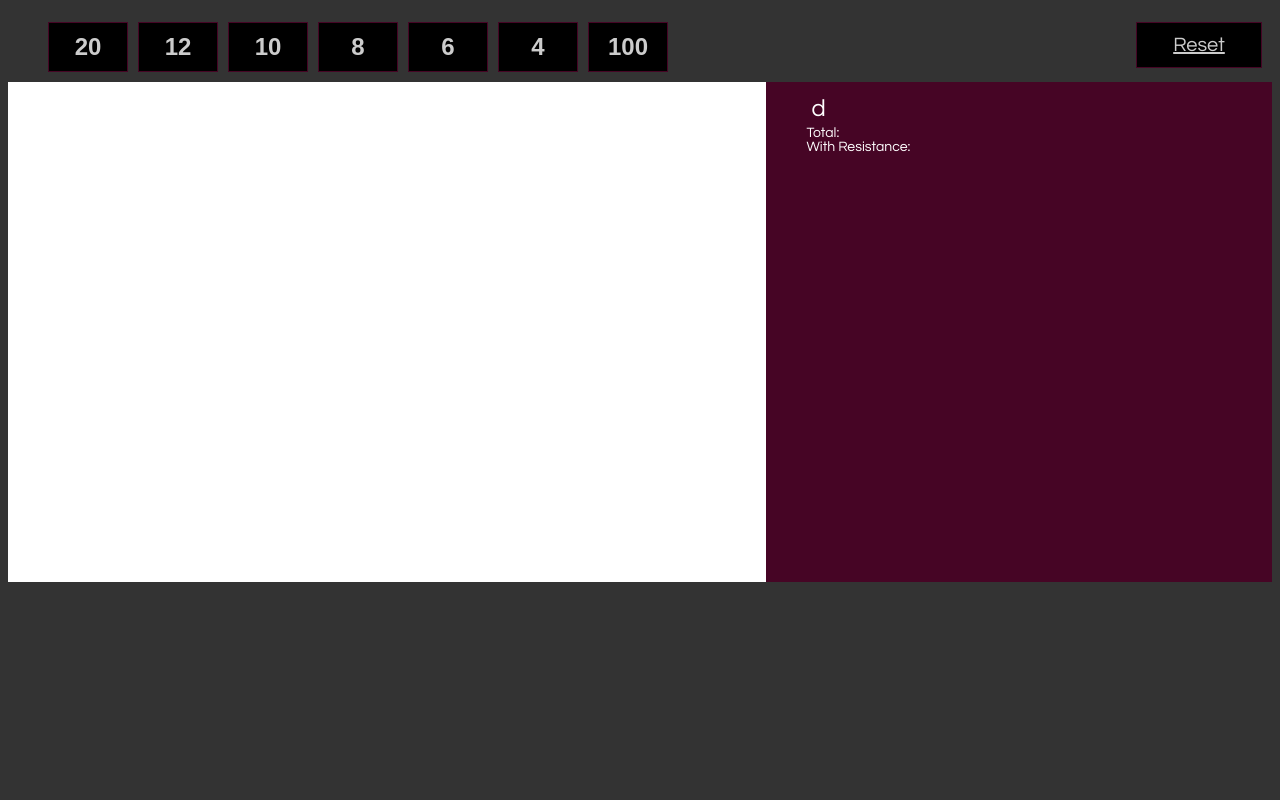
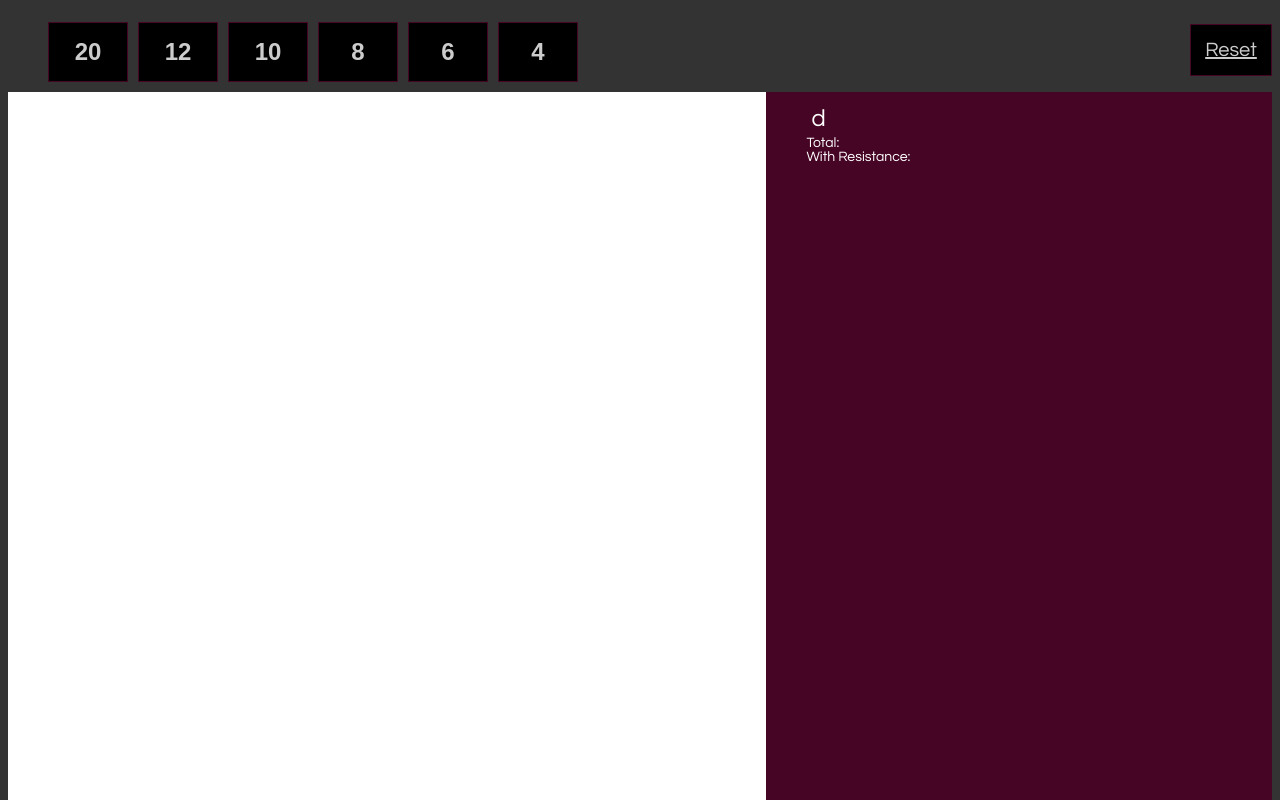
Before and after one commit to danfpearce/iforgotmydice, a React app: page / in a window 1280 px wide. Shown: the top 800 px of the page. Built offline with nearby package versions, Linux system fonts and the light colour scheme.

Commit message:
good state for layout

```diff
--- a/src/index.css
+++ b/src/index.css
@@ -9,15 +9,17 @@ body {
   .nav-left {
     /* text-align: center; */
     /* position: center; */
+    /* border: 1px solid orange; */
     width: 75%;
     float: left;
   }
 
   .nav-right {
+    /* border: 1px solid orangered; */
     /* text-align: center; */
     /* position: center; */
     float: right;
-    width: 20%;
+    width: 25%;
   }
 
   li {
@@ -28,7 +30,7 @@ body {
     background-color: black;
     border: 1px solid rgb(70, 5, 37);
     color: #ccc;
-    margin-right: 10px;
+    margin-right: 0px;
     margin-bottom: 10px;
     padding-bottom: 50px;
     text-align: center;
@@ -39,16 +41,20 @@ body {
     font-weight: bold;
     float: left;
     width: 80px;
-    padding: 10px;
+    padding: 15px;
+    margin-right: 10px;
   }
 
   .reset_btn {
     float: right;
-    width: 100px;
+    width: 60px;
     font-weight: normal;
     font-size: 1.25rem;
-    margin-top: 14px;
-    padding: 12px;
+    margin-top: 16px;
+    padding-top: 15px;
+    padding-bottom: 15px;
+    padding-right: 10px;
+    padding-left: 10px;
   }
 
   .clearfix {
@@ -59,7 +65,7 @@ body {
     float: left;
     background-color: white;
     color: black;
-    height: 500px;
+    height: 1500px;
     font-size: 2rem;
     width: 60%;
   }
@@ -73,7 +79,7 @@ body {
   .stats {
     float: right;
     width: 40%;
-    height: 500px;
+    height: 1500px;
     background-color: rgb(70, 5, 37);
     color: white;
   }
--- a/src/index.js
+++ b/src/index.js
@@ -72,7 +72,7 @@ class Screen extends React.Component {
       //status = 'Random number:' + rand;
     //}
     // what dice can they roll?
-    let dice_arr = [20,12,10,8,6,4,100];
+    let dice_arr = [20,12,10,8,6,4];
 
     return (
       <div className="screen">
@@ -102,7 +102,7 @@ class Screen extends React.Component {
           {this.state.dice_type === 20 && this.state.rolls === 2 &&
             <li>With Advantage: {this.state.high}</li>
           }
-          {this.state.dice_type === 20 && this.state.rolls ===2 &&
+          {this.state.dice_type === 20 && this.state.rolls === 2 &&
             <li>With Disadvantage: {this.state.low}</li>
           }
         </ul>
```
